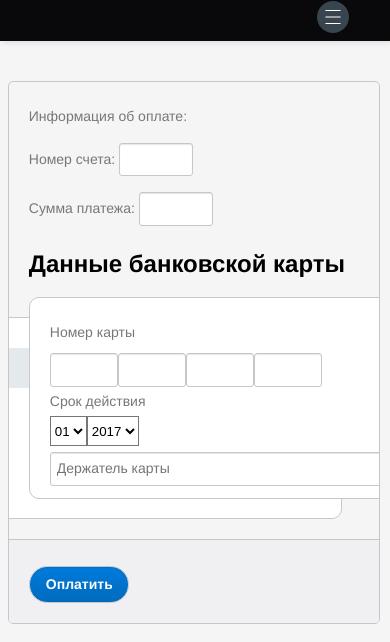
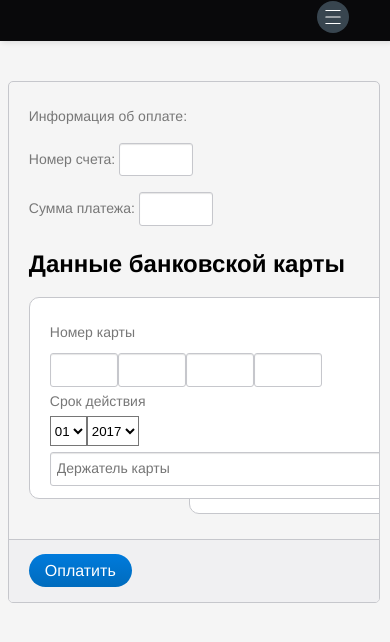
Before and after one commit to MedoffSergey/-VUE-Card-payment-, a Vue app: page / in a window 390 px wide. Both pictures are taken after a click on the link "Текущие заказы". Shown: the top 642 px of the page. Built offline with nearby package versions, Linux system fonts and the light colour scheme.

Commit message:
media personalArea

```diff
--- a/src/App.vue
+++ b/src/App.vue
@@ -27,6 +27,13 @@ export default {
   data() { // Переменные которые можно использовать в шаблоне
     return {
       page: 'personalArea',
+      numberScore: null,
+      price: null,
+      numberCard: null,
+      monthDate: null,
+      yearDate: null,
+      cardOwner: null,
+      secretKey: null,
     }
   },
   components: {
--- a/src/components/FormToFill.vue
+++ b/src/components/FormToFill.vue
@@ -4,21 +4,22 @@
     <fieldset class="account-info">
       <div class="message-info title">Информация об оплате:</div>
       <div class="message-info">Номер счета:
-        <input type="text" name="Number score" v-model="numberScore">{{numberScore}}
+        <input type="text" name="Number score" v-model="numberScore">
       </div>
       <div class="message-info">Сумма платежа:
-        <input type="text" name="Price" v-model="price">{{price}}
+        <input type="text" name="Price" v-model="price">
       </div>
       <h1> Данные банковской карты</h1>
       <div class="card-position">
         <div class="card">
           <div class='card-content'>
             <div class="message-info"> Номер карты </div>
-            <input type="text" name="Number card" v-model="numberCard">
-            <input type="text" name="Number card" v-model="numberCard">
-            <input type="text" name="Number card" v-model="numberCard">
-            <input type="text" name="Number card" v-model="numberCard">
+            <input type="text" name="Number card" maxlength="4" v-model="numberCard1">
+            <input type="text" name="Number card" maxlength="4" v-model="numberCard2">
+            <input type="text" name="Number card" maxlength="4" v-model="numberCard3">
+            <input type="text" name="Number card" maxlength="4" v-model="numberCard4">
             <div class="message-info"> Срок действия </div>
+
             <select class="date">
               <option>01</option>
               <option>02</option>
@@ -33,7 +34,6 @@
               <option>11</option>
               <option>12</option>
             </select>
-
             <select class="date">
               <option>2017</option>
               <option>2018</option>
@@ -53,13 +53,13 @@
           <div class="grey-line"></div>
           <div class="display-flex">
             <div class="message-info ">Код CVV2/ CVC2 </div>
-            <input type="text" name="CVV" v-model="secretKey">
+            <input type="text" name="CVV" maxlength="3" v-model="secretKey">
           </div>
         </div> <!-- front-back -->
-      </div>
+      </div> <!-- card-position -->
     </fieldset>
     <fieldset class="account-action">
-      <input class="btn" @click="showSuccessfulPaymentNav" value="Оплатить">
+      <a class="btn" @click="showSuccessfulPaymentNav">Оплатить</a>
     </fieldset>
   </form>
 </div>
@@ -71,16 +71,38 @@ export default {
     return {
       numberScore: null,
       price: null,
-      numberCard: null,
-      monthDate: null,
-      yearDate: null,
-      cardOwner: null,
-      secretKey: null
+      numberCard1: null,
+      numberCard2: null,
+      numberCard3: null,
+      numberCard4: null,
+      monthDate: "",
+      yearDate: "",
+      cardOwner: "",
+      secretKey: "",
+      showDismissibleAlert: true
     }
   },
   methods: {
     showSuccessfulPaymentNav() {
-      this.$emit("showSuccessfulPayment") // вызывает событие в App.vue
+      console.log("this.cardOwner", this.cardOwner)
+      if (this.ownerCheck() != false) {
+        this.$emit("showSuccessfulPayment") // вызывает событие в App.vue
+        console.log("!false")
+      }
+
+      // this.ownerCheck()
+      console.log(typeof(this.cardOwner))
+    },
+
+    //Валидация input полей
+
+    ownerCheck() { //Проверка держателя карты
+      if (this.cardOwner.length <= 4) {
+        console.log("Поле держатель карты <4 символов")
+        return false;
+      } else {
+        return this.cardOwner.toUpperCase();
+      }
     }
   }
 }
@@ -110,17 +132,18 @@ input {
 }
 
 .card-position {
-  position: relative;
+  /* position: relative; */
 }
 
 .card {
+  position: relative;
   background-color: white;
   border: 1px solid #c6c7cc;
   width: 400px;
   height: 200px;
   border-radius: 10px;
   margin-bottom: 40px;
-  z-index: 100;
+  z-index: 1;
 }
 
 .card-content {
@@ -129,15 +152,15 @@ input {
 
 .card-back {
   position: absolute;
-  top: 20px;
-  right: 22%;
+  top: 230px;
+  left: 180px;
   background-color: white;
   border: 1px solid #c6c7cc;
   width: 400px;
   height: 200px;
   border-radius: 10px;
   margin-bottom: 40px;
-  z-index: -1;
+  z-index: 0;
 }
 
 .date {
--- a/src/styles/media.css
+++ b/src/styles/media.css
@@ -22,16 +22,20 @@
   }
 }
 
+@media (max-width: 1500px){
+  form {
+    width: 60%;
+  }
+}
+
+
 @media (max-width: 1000px){
   form {
     position: relative;
-    left: 10%;
-    border: 1px solid #c6c7cc;
+    left: 2%;
     border-radius: 5px;
-    font: 14px/1.4 "Helvetica Neue", Helvetica, Arial, sans-serif;
     overflow: hidden;
-    width: 80%;
-    z-index: 0;
+    width: 95%;
   }
 }
 
@@ -39,12 +43,19 @@
   form {
     position: relative;
     left: 2%;
-    border: 1px solid #c6c7cc;
     border-radius: 5px;
-    font: 14px/1.4 "Helvetica Neue", Helvetica, Arial, sans-serif;
     overflow: hidden;
     width: 95%;
-    z-index: 0;
+  }
+}
+
+@media (max-width: 320px){
+  form {
+    position: relative;
+    left: 2%;
+    border-radius: 5px;
+    overflow: hidden;
+    width: 95%;
   }
 }
 
@@ -62,13 +73,14 @@
 @media (max-width: 1000px){
   .PersonalButtonPosition {
     display: contents;
-
+    width: 100%
   }
 }
 
 @media (max-width: 768px){
   .PersonalButtonPosition {
     display: contents;
+    width: 100%
   }
 }
 
@@ -78,8 +90,30 @@
   }
 }
 
-@media (max-width: 768px){
-  .btn-personalArea {
-
+@media (max-width: 1100px){
+  #buttons .btn-personalArea{
+    justify-content: center;
+    list-style: none;
+    text-align: center;
+    background-color: #000000;
+    margin-right: 2%;
+    margin-bottom: 2%;
+    width: 95%;
+    line-height: 140px;
+    border-radius: 10px;
   }
 }
+
+@media (max-width: 768px){
+  #buttons .btn-personalArea{
+    justify-content: center;
+    list-style: none;
+    text-align: center;
+    background-color: #000000;
+    margin-right: 2%;
+    margin-bottom: 2%;
+    width: 95%;
+    line-height: 140px;
+    border-radius: 10px;
+  }
+}
--- a/src/styles/style.css
+++ b/src/styles/style.css
@@ -3,6 +3,7 @@ body{
     margin: 0;
     font-family: Helvetica, sans-serif;
     background-color: #f5f5f5;
+    z-index: 0;
 }
 h1 {
   font-size: 24px;
@@ -29,14 +30,13 @@ form {
 }
 
 .account-action .btn {
-  width: 20%;
+  width: 100px;
+  font-size: 16px;
   text-align: center;
   background: linear-gradient(#007bdc, #006bbd);
-  border-radius: 20px;
+  border-radius: 25px;
   color: #fff;
   cursor: pointer;
-  font-weight: bold;
-  float: left;
   padding: 8px 16px;
   outline: none;
 }
```
